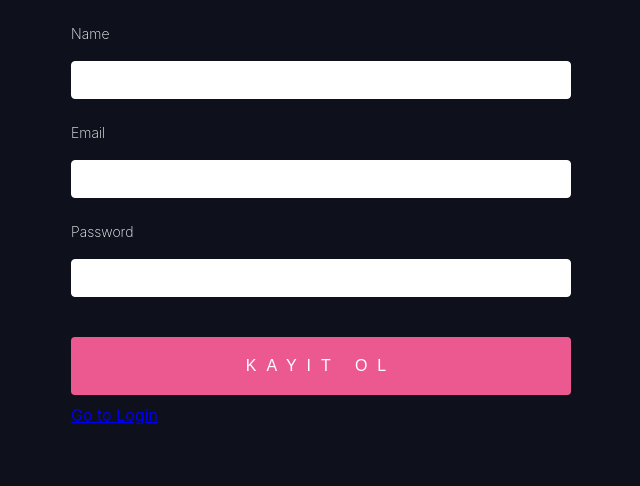
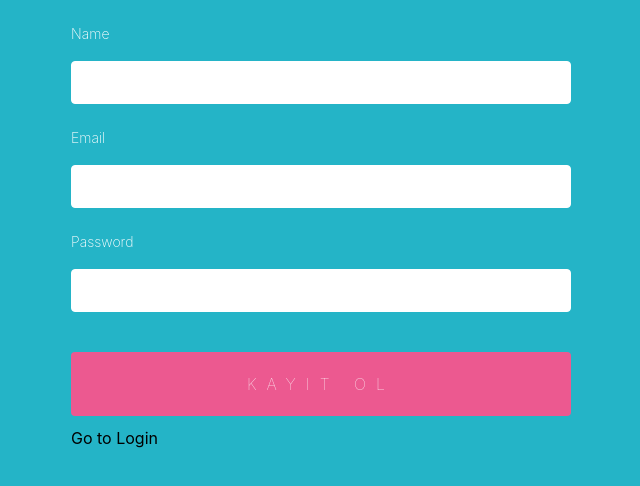
Before and after one commit to ibrahimfevzi/Twitter-Clone-Project-, a React (Create React App) app in the folder twitter-clone/: page / in a window 1280 px wide. Shown: the top 486 px of the page, without its empty margins (319-959 px from the left). Built offline with nearby package versions, Linux system fonts and the light colour scheme.

Commit message:
çarşamba günü

```diff
--- a/twitter-clone/package.json
+++ b/twitter-clone/package.json
@@ -6,6 +6,7 @@
     "@testing-library/jest-dom": "^5.16.5",
     "@testing-library/react": "^13.4.0",
     "@testing-library/user-event": "^13.5.0",
+    "axios": "^1.4.0",
     "react": "^18.2.0",
     "react-dom": "^18.2.0",
     "react-hook-form": "^7.43.9",
--- a/twitter-clone/src/App.css
+++ b/twitter-clone/src/App.css
@@ -1,5 +1,5 @@
 body {
-  background: #0e101c;
+  background: rgb(36, 180, 199);
   font-family: -apple-system, BlinkMacSystemFont, "Segoe UI", "Roboto", "Oxygen",
     "Ubuntu", "Cantarell", "Fira Sans", "Droid Sans", "Helvetica Neue",
     sans-serif;
--- a/twitter-clone/src/App.js
+++ b/twitter-clone/src/App.js
@@ -2,13 +2,18 @@ import "./App.css";
 import Signup from "./components/Signup";
 import Login from "./components/Login";
 import { Route, Routes } from "react-router-dom";
+import EntryList from "./components/EntryList";
+import Entry from "./components/Entry";
 
+import PrivateRoute from "./components/PrivateRoute";
 function App() {
   return (
     <div className="App">
       <Routes>
         <Route exact path="/" element={<Signup />} />
         <Route exact path="/login" element={<Login />} />
+        <Route exact path="/entry" element={<Entry />} />
+        <Route exact path="/entry-list" element={<EntryList />} />
       </Routes>
     </div>
   );
--- /dev/null
+++ b/twitter-clone/src/components/Entry.js
@@ -0,0 +1,28 @@
+import { useForm } from "react-hook-form";
+import axios from "axios";
+
+export default function EntryForm() {
+  const { handleSubmit, register } = useForm({});
+
+  function gonder(data) {
+    // console.log(data);
+    axios
+      .post("https://wit-courses-api2.onrender.com/pub/entries", data)
+      .then((res) => console.log(res.data))
+      .catch((err) => console.log(err));
+  }
+
+  return (
+    <form onSubmit={handleSubmit(gonder)}>
+      <label className="flex py-2 items-center gap-2 justify-center" htmlFor="">
+        <span>Mesaj</span>
+        <input className="h-8 border px-2" type="text" {...register("body")} />
+      </label>
+      <p className="text-center">
+        <button className="py-2 px-4 bg-green-600 text-white rounded shadow-md">
+          Kaydet
+        </button>
+      </p>
+    </form>
+  );
+}
--- /dev/null
+++ b/twitter-clone/src/components/EntryList.js
@@ -0,0 +1,44 @@
+import { useEffect, useState } from "react";
+import axios from "axios";
+
+// GET from "https://wit-courses-api2.onrender.com/entries"
+
+export default function Liste() {
+  const [entries, setEntries] = useState([]);
+
+  useEffect(() => {
+    axios
+      .get("https://wit-courses-api2.onrender.com/entries")
+      .then((res) => setEntries(res.data))
+      .catch((err) => console.log(err));
+  }, []);
+
+  function sil(id) {
+    axios
+      .delete("https://wit-courses-api2.onrender.com/pub/entries/" + id)
+      .then((res) => console.log(res.data))
+      .catch((err) => console.log(err));
+  }
+
+  return (
+    <div className="flex flex-col-reverse gap-4">
+      {entries.map((e) => (
+        <div
+          className="p-4 bg-white rounded-md flex gap-4 items-start border border-gray-200"
+          key={e.id}
+        >
+          <span className="flex-1">{e.body}</span>
+          <span className="text-sm text-gray-500 cursor-pointer underline">
+            Düzenle
+          </span>
+          <span
+            className="text-sm text-red-500 cursor-pointer underline"
+            onClick={() => sil(e.id)}
+          >
+            Sil
+          </span>
+        </div>
+      ))}
+    </div>
+  );
+}
--- a/twitter-clone/src/components/Login.js
+++ b/twitter-clone/src/components/Login.js
@@ -1,5 +1,7 @@
 import React from "react";
 import { useForm } from "react-hook-form";
+import axios from "axios";
+import { useNavigate } from "react-router-dom";
 
 import "../App.css";
 
@@ -7,35 +9,47 @@ export default function Login() {
   const {
     register,
     handleSubmit,
-    watch,
     formState: { errors },
   } = useForm();
 
+  const history = useNavigate();
+
   const onSubmit = (data) => {
     alert(JSON.stringify(data));
-  }; // your form submit function which will invoke after successful validation
-
-  console.log(watch("example")); // you can watch individual input by pass the name of the input
+    axios
+      .post("https://wit-courses-api2.onrender.com/login", data)
+      .then((res) => {
+        if (res.status === 200) {
+          localStorage.setItem("s11g2_0223", res.data.token);
+          history("/entry-list");
+        }
+      })
+      .catch((error) => console.log(error.response));
+  };
 
   return (
     <form onSubmit={handleSubmit(onSubmit)}>
-      <h1>LOGİN-FORM</h1>
+      <h1>LOGIN FORM</h1>
       <label>Email</label>
       <input
         type="email"
-        {...register(
-          "email",
-
-          { pattern: /^[A-Za-z]+$/i }
-        )}
+        {...register("email", {
+          required: "Email is required",
+          pattern: {
+            value: /^[A-Z0-9._%+-]+@[A-Z0-9.-]+\.[A-Z]{2,}$/i,
+            message: "Invalid email address",
+          },
+        })}
       />
-      {errors?.lastName?.type === "pattern" && (
-        <p>Alphabetical characters only</p>
-      )}
+      {errors.email && <p>{errors.email.message}</p>}
       <label>Password</label>
-
-      <input type="password" {...register("password")} />
-
+      <input
+        type="password"
+        {...register("password", {
+          required: "Password is required",
+        })}
+      />
+      {errors.password && <p>{errors.password.message}</p>}
       <input type="submit" />
     </form>
   );
--- a/twitter-clone/src/components/Signup.js
+++ b/twitter-clone/src/components/Signup.js
@@ -1,7 +1,7 @@
 import React from "react";
-import ReactDOM from "react-dom";
 import { useForm } from "react-hook-form";
-import { Link } from "react-router-dom";
+import { Link, useNavigate } from "react-router-dom";
+import axios from "axios";
 
 import "../App.css";
 
@@ -12,9 +12,17 @@ export default function Signup() {
     formState: { errors },
   } = useForm();
 
+  const history = useNavigate();
+
   const onSubmit = (data) => {
     alert(JSON.stringify(data));
-    window.location.href = "/login"; // Sayfayı doğrudan yönlendiriyoruz
+    axios
+      .post("https://wit-courses-api2.onrender.com/signup", data)
+      .then((res) => {
+        console.log(res.data);
+        history("/login");
+      })
+      .catch((error) => console.log(error.response));
   };
 
   return (
@@ -22,28 +30,38 @@ export default function Signup() {
       <label>Name</label>
       <input
         {...register("firstName", {
-          required: true,
-          maxLength: 20,
-          pattern: /^[A-Za-z]+$/i,
+          required: "This field is required",
+          maxLength: {
+            value: 20,
+            message: "First name cannot exceed 20 characters",
+          },
+          pattern: {
+            value: /^[A-Za-z]+$/i,
+            message: "Alphabetical characters only",
+          },
         })}
       />
-      {errors?.firstName?.type === "required" && <p>This field is required</p>}
-      {errors?.firstName?.type === "maxLength" && (
-        <p>First name cannot exceed 20 characters</p>
-      )}
-      {errors?.firstName?.type === "pattern" && (
-        <p>Alphabetical characters only</p>
-      )}
+      {errors.firstName && <p>{errors.firstName.message}</p>}
       <label>Email</label>
-      <input type="email" {...register("email", { pattern: /^[A-Za-z]+$/i })} />
-      {errors?.lastName?.type === "pattern" && (
-        <p>Alphabetical characters only</p>
-      )}
+      <input
+        type="email"
+        {...register("email", {
+          required: "This field is required",
+          pattern: {
+            value: /^[A-Z0-9._%+-]+@[A-Z0-9.-]+\.[A-Z]{2,}$/i,
+            message: "Invalid email address",
+          },
+        })}
+      />
+      {errors.email && <p>{errors.email.message}</p>}
       <label>Password</label>
-      <input type="password" {...register("password")} />
+      <input
+        type="password"
+        {...register("password", { required: "This field is required" })}
+      />
+      {errors.password && <p>{errors.password.message}</p>}
       <input type="submit" value="KAYIT OL" />
-      <Link to="/login">Go to Login</Link>{" "}
-      {/* Yönlendirme için Link bileşenini kullanıyoruz */}
+      <Link to="/login">Go to Login</Link>
     </form>
   );
 }
--- /dev/null
+++ b/twitter-clone/tailwind.config.js
@@ -0,0 +1,8 @@
+/** @type {import('tailwindcss').Config} */
+module.exports = {
+  content: ["./src/**/*.{html,js}"],
+  theme: {
+    extend: {},
+  },
+  plugins: [],
+};
```
Also changed, not shown: twitter-clone/src/index.css (+6 -3 lines), twitter-clone/src/components/Auth.js (added), twitter-clone/src/components/PrivateRoute.js (added), 1 other file (tests, documents, lock files or other folders).
